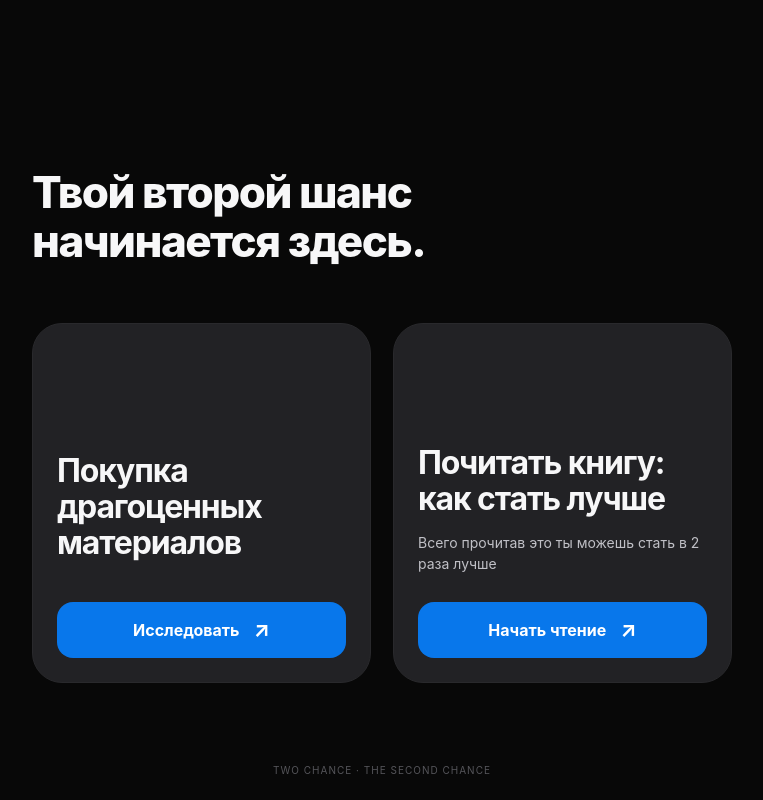
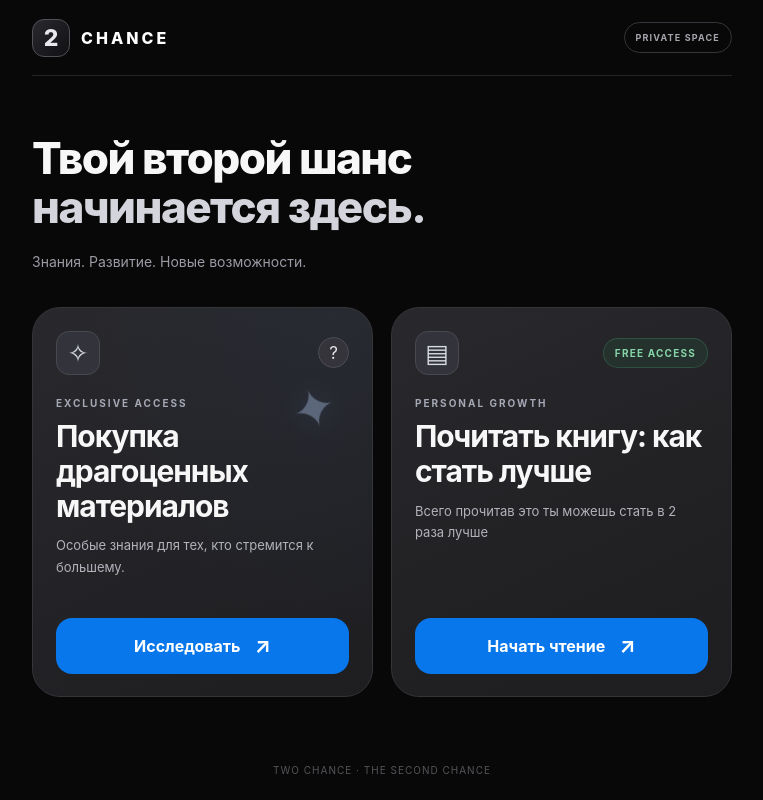
Before and after one commit to deprimes2/two-chance, a FastAPI app: page / in a window 1280 px wide. Shown: the whole page, without its empty margins (258-1021 px from the left). Run offline with FastAPI, Linux system fonts and the light colour scheme; parts of the project's set-up code (start-up, migrations or seed data) failed here and were passed over; some libraries are stand-ins or nearby versions.

Commit message:
Update index.html

```diff
--- a/templates/index.html
+++ b/templates/index.html
@@ -89,32 +107,84 @@ button { font: inherit; cursor: pointer; }
       flex-direction: column;
     }
 
-.topbar { display: none; }
+    .topbar {
+      display: flex;
+      align-items: center;
+      gap: 11px;
+      min-height: 76px;
+      border-bottom: 1px solid #242428;
+    }
+
+    .brand-symbol {
+      display: grid;
+      place-items: center;
+      width: 38px;
+      height: 38px;
+      flex: none;
+      border: 1px solid #505057;
+      border-radius: 12px;
+      color: #e8e8ed;
+      font-size: 23px;
+      font-weight: 800;
+      background: linear-gradient(135deg, #29292e, #111114);
+    }
+
+    .brand {
+      font-size: 16px;
+      font-weight: 800;
+      letter-spacing: .19em;
+      color: #fff;
+    }
+
+    .top-pill {
+      margin-left: auto;
+      border: 1px solid #35353b;
+      border-radius: 50px;
+      padding: 9px 11px;
+      color: #a5a5ae;
+      font-size: 9px;
+      font-weight: 650;
+      letter-spacing: .13em;
+      white-space: nowrap;
+    }
 
     main {
       flex: 1;
-  padding-top: clamp(125px, 19vh, 190px);
+      padding-top: 42px;
     }
 
-.page { display: none; }
-.page.active { display: block; }
-.page.enter { animation: pageIn .3s ease both; }
+    .page {
+      display: none;
+    }
+
+    .page.active {
+      display: block;
+    }
+
+    .page.enter {
+      animation: pageIn .3s ease both;
+    }
 
     @keyframes pageIn {
-  from { opacity: 0; transform: translateY(12px); }
-  to { opacity: 1; transform: translateY(0); }
+      from {
+        opacity: 0;
+        transform: translateY(12px);
+      }
+      to {
+        opacity: 1;
+        transform: translateY(0);
+      }
     }
 
-/* ГЛАВНЫЙ ЭКРАН */
+    /* ЗАГОЛОВОК */
 
-.intro { margin-bottom: 56px; }
-
-.intro .eyebrow,
-.intro p { display: none; }
+    .intro {
+      margin-bottom: 34px;
+    }
 
     .intro h1 {
       margin: 0;
-  font-size: clamp(32px, 8vw, 49px);
+      font-size: clamp(31px, 7.8vw, 46px);
       font-weight: 800;
       line-height: 1.14;
       letter-spacing: -.045em;
@@ -122,57 +192,160 @@ main {
 
     .intro h1 span {
       display: block;
-  color: #f7f7f8;
+      color: #d4d4dc;
     }
+
+    .intro p {
+      display: block;
+      margin: 18px 0 0;
+      color: #9b9ba5;
+      font-size: 14px;
+      line-height: 1.6;
+    }
+
+    .intro .eyebrow {
+      display: none;
+    }
+
+    /* КАРТОЧКИ */
 
     .cards {
       display: grid;
       grid-template-columns: 1fr;
-  gap: 22px;
+      gap: 18px;
     }
-
-/* КАРТОЧКИ */
 
     .feature-card {
       position: relative;
       display: flex;
       flex-direction: column;
-  justify-content: flex-end;
-  min-height: 305px;
-  padding: 28px 24px 24px;
-  border: 1px solid #29292c;
-  border-radius: 30px;
-  background: #222225;
+      min-height: 340px;
+      padding: 23px 23px 22px;
       overflow: hidden;
+      border: 1px solid #343439;
+      border-radius: 28px;
+      background: linear-gradient(
+        155deg,
+        #29292d 0%,
+        #212124 62%,
+        #1e1e21 100%
+      );
     }
 
-.feature-card.knowledge { min-height: 305px; }
-.feature-card.book { min-height: 275px; }
+    .feature-card.knowledge {
+      background:
+        radial-gradient(
+          ellipse at 90% 0%,
+          rgba(50, 67, 97, .15),
+          transparent 60%
+        ),
+        linear-gradient(155deg, #29292d, #1e1e21);
+    }
 
-.card-top,
-.card-label,
-.crystal-animation,
-.feature-card.knowledge p {
-  display: none;
+    .feature-card.book {
+      min-height: 340px;
+    }
+
+    .card-top {
+      display: flex;
+      align-items: center;
+      justify-content: space-between;
+      margin-bottom: 22px;
+      min-height: 44px;
+    }
+
+    .card-icon {
+      display: grid;
+      place-items: center;
+      width: 44px;
+      height: 44px;
+      border-radius: 13px;
+      background: #33343b;
+      border: 1px solid #484950;
+      color: #d9dce5;
+      font-size: 25px;
+    }
+
+    .help {
+      display: grid;
+      place-items: center;
+      width: 31px;
+      height: 31px;
+      border-radius: 50%;
+      border: 1px solid #4c4d55;
+      background: #34343a;
+      color: #e3e3e9;
+      font-size: 17px;
+    }
+
+    .free-pill {
+      display: inline-flex;
+      align-items: center;
+      padding: 8px 11px;
+      border: 1px solid rgba(85, 183, 132, .24);
+      border-radius: 30px;
+      background: rgba(38, 119, 77, .15);
+      color: #86d5a8;
+      font-size: 10px;
+      font-weight: 750;
+      letter-spacing: .12em;
+    }
+
+    .card-label {
+      display: block;
+      margin: 0 0 10px;
+      color: #a5a8b5;
+      font-size: 10px;
+      font-weight: 750;
+      letter-spacing: .2em;
     }
 
     .feature-card h2 {
-  margin: 0 0 40px;
-  font-size: clamp(24px, 6.2vw, 32px);
-  line-height: 1.13;
+      position: relative;
+      z-index: 1;
+      margin: 0 0 12px;
+      max-width: 430px;
+      font-size: clamp(23px, 6vw, 30px);
+      font-weight: 750;
+      line-height: 1.16;
       letter-spacing: -.035em;
-  font-weight: 750;
-  max-width: 430px;
     }
 
-.feature-card.book h2 { margin-bottom: 14px; }
+    .feature-card p {
+      position: relative;
+      z-index: 1;
+      display: block;
+      margin: 0 0 24px;
+      max-width: 420px;
+      color: #b2b2bb;
+      font-size: 13px;
+      line-height: 1.65;
+    }
 
-.feature-card.book p {
-  display: block;
-  margin: 0 0 28px;
-  color: #c0c0c6;
-  font-size: 14px;
-  line-height: 1.5;
+    /* ДЕКОРАТИВНЫЙ КРИСТАЛЛ */
+
+    .crystal-animation {
+      position: absolute;
+      top: 68px;
+      right: 25px;
+      width: 65px;
+      height: 65px;
+      display: grid;
+      place-items: center;
+      pointer-events: none;
+      opacity: .42;
+    }
+
+    .crystal-object {
+      color: #a4bce5;
+      font-size: 53px;
+      text-shadow: 0 0 20px rgba(75, 133, 222, .3);
+      animation: crystalRotate 7s linear infinite;
+    }
+
+    @keyframes crystalRotate {
+      from { transform: rotate(0deg); }
+      to { transform: rotate(360deg); }
     }
 
     /* КНОПКИ */
@@ -180,25 +353,30 @@ main {
     .primary,
     .secondary,
     .link-button {
+      position: relative;
+      z-index: 1;
       display: flex;
       align-items: center;
       justify-content: center;
       gap: 14px;
       width: 100%;
       min-height: 56px;
+      margin-top: auto;
       padding: 12px 18px;
       border: 0;
       border-radius: 16px;
       background: var(--blue);
       color: #fff;
+      font-size: 16px;
       font-weight: 700;
-  font-size: 16px;
       text-decoration: none;
       transition: transform .2s, background .2s;
     }
 
     .primary span,
-.secondary span { font-size: 21px; }
+    .secondary span {
+      font-size: 21px;
+    }
 
     .primary:active,
     .secondary:active {
@@ -373,19 +576,20 @@ footer {
 
     @media (min-width: 620px) {
       .cards {
-    grid-template-columns: repeat(2, minmax(0,1fr));
+        grid-template-columns: repeat(2, minmax(0, 1fr));
       }
+
       .feature-card,
-  .feature-card.knowledge,
       .feature-card.book {
-    min-height: 360px;
+        min-height: 390px;
       }
     }
 
     @media (max-width: 370px) {
       .app { padding: 0 15px; }
-  .feature-card { padding: 22px; }
+      .feature-card { padding: 20px; }
       .intro h1 { font-size: 31px; }
+      .top-pill { font-size: 8px; padding: 8px; }
     }
 
     @media (prefers-reduced-motion: reduce) {
@@ -446,51 +656,84 @@ footer {
             </div>
 
             <span class="card-label">EXCLUSIVE ACCESS</span>
+
             <h2>Покупка драгоценных материалов</h2>
-          <p>Особые знания для тех, кто стремится к большему.</p>
-          <button class="primary" data-go="knowledge">
+
+            <p>
+              Особые знания для тех, кто стремится к большему.
+            </p>
+
+            <button class="primary" data-go="knowledge" type="button">
               Исследовать <span aria-hidden="true">↗</span>
             </button>
+
           </article>
 
+          <!-- КНИГА -->
           <article class="feature-card book">
+
             <div class="card-top">
               <span class="card-icon">▤</span>
               <span class="free-pill">FREE ACCESS</span>
             </div>
 
             <span class="card-label">PERSONAL GROWTH</span>
+
             <h2>Почитать книгу: как стать лучше</h2>
-          <p>Всего прочитав это ты можешь стать в 2 раза лучше</p>
-          <button class="secondary" data-go="reader">
+
+            <p>
+              Всего прочитав это ты можешь стать в 2 раза лучше
+            </p>
+
+            <button class="secondary" data-go="reader" type="button">
               Начать чтение <span aria-hidden="true">↗</span>
             </button>
+
           </article>
+
         </div>
       </section>
 
+      <!-- МАТЕРИАЛЫ -->
       <section id="knowledge" class="page">
-      <button class="back" data-go="home">‹ На главную</button>
+
+        <button class="back" data-go="home" type="button">
+          ‹ На главную
+        </button>
+
         <div class="detail-icon">✧</div>
+
         <span class="eyebrow">EXCLUSIVE MATERIALS</span>
+
         <h1>Драгоценные материалы</h1>
+
         <p class="detail-text">
           Коллекция знаний, способных изменить твой подход
           к жизни и развитию.
         </p>
+
         <div class="info-box">
           <strong>Материалы готовятся</strong>
           <p>Скоро здесь появятся новые возможности.</p>
         </div>
+
         <button id="buyBtn" class="primary buy-button" type="button">
           Перейти к оплате
         </button>
+
       </section>
 
+      <!-- КНИГА -->
       <section id="reader" class="page">
-      <button class="back" data-go="home">‹ На главную</button>
+
+        <button class="back" data-go="home" type="button">
+          ‹ На главную
+        </button>
+
         <span class="eyebrow">THE BOOK / FREE</span>
+
         <h1>Бесплатный самоучитель счастья</h1>
+
         <p class="detail-text">Дмитрий Гаун</p>
 
         <div id="pdfMissing" class="info-box hidden">
```
Also changed, not shown: other parts of templates/index.html (+78 -24 lines). Lines whose indentation alone changed are shown as unchanged.
